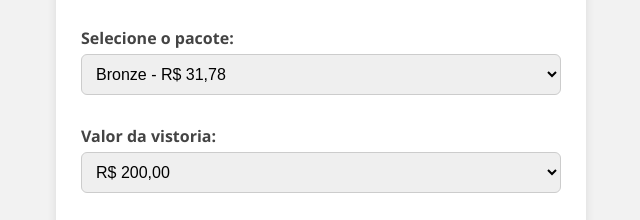
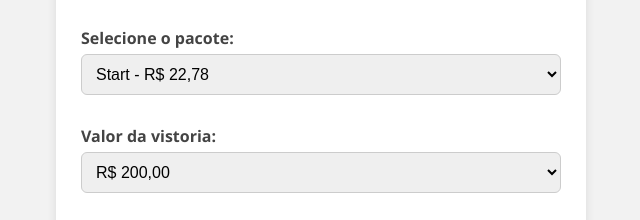
Before and after one commit to gabrielgoudinho/calculadora, a plain HTML site: page index.html in a window 1280 px wide. Shown: the part 286-506 px from the top of the page, 319-959 px from the left. Drawn offline with Linux system fonts and the light colour scheme.

Commit message:
Atualização na calculadora

```diff
--- a/index.html
+++ b/index.html
@@ -99,6 +99,7 @@
 
     <label for="pacote">Selecione o pacote:</label>
     <select id="pacote">
+      <option value="22.78">Start - R$ 22,78</option>
       <option value="31.78">Bronze - R$ 31,78</option>
       <option value="40.77">Prata - R$ 40,78</option>
       <option value="45.78">Ouro - R$ 45,78</option>
```
